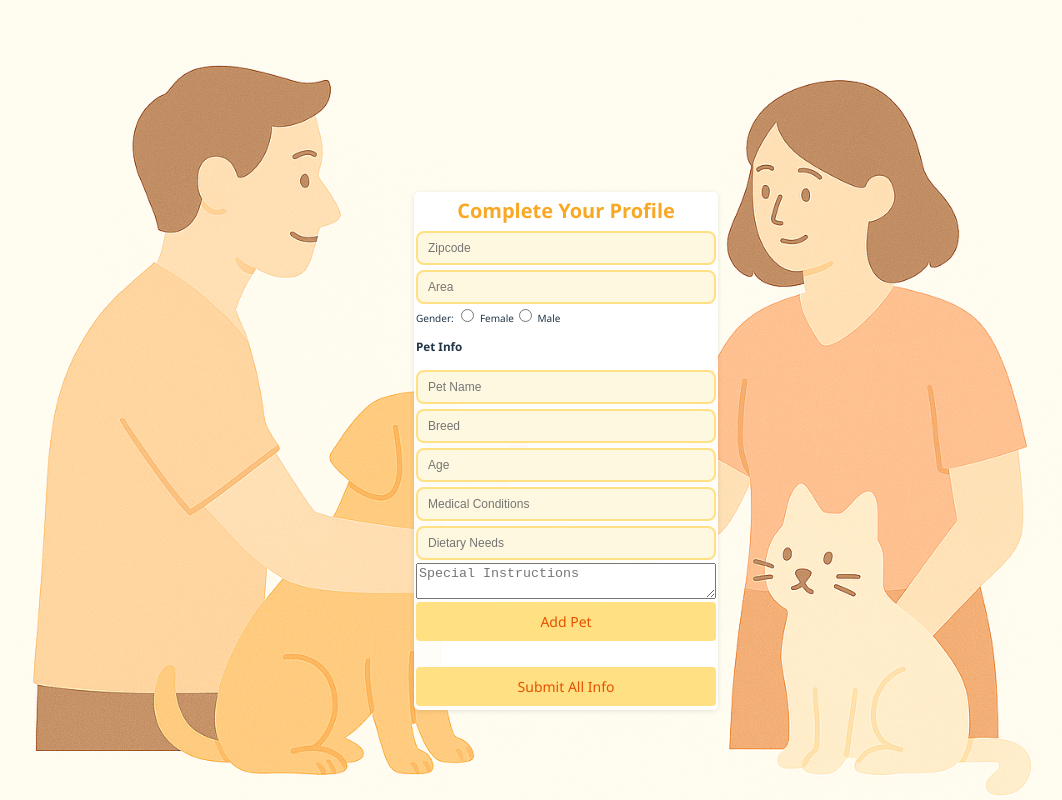
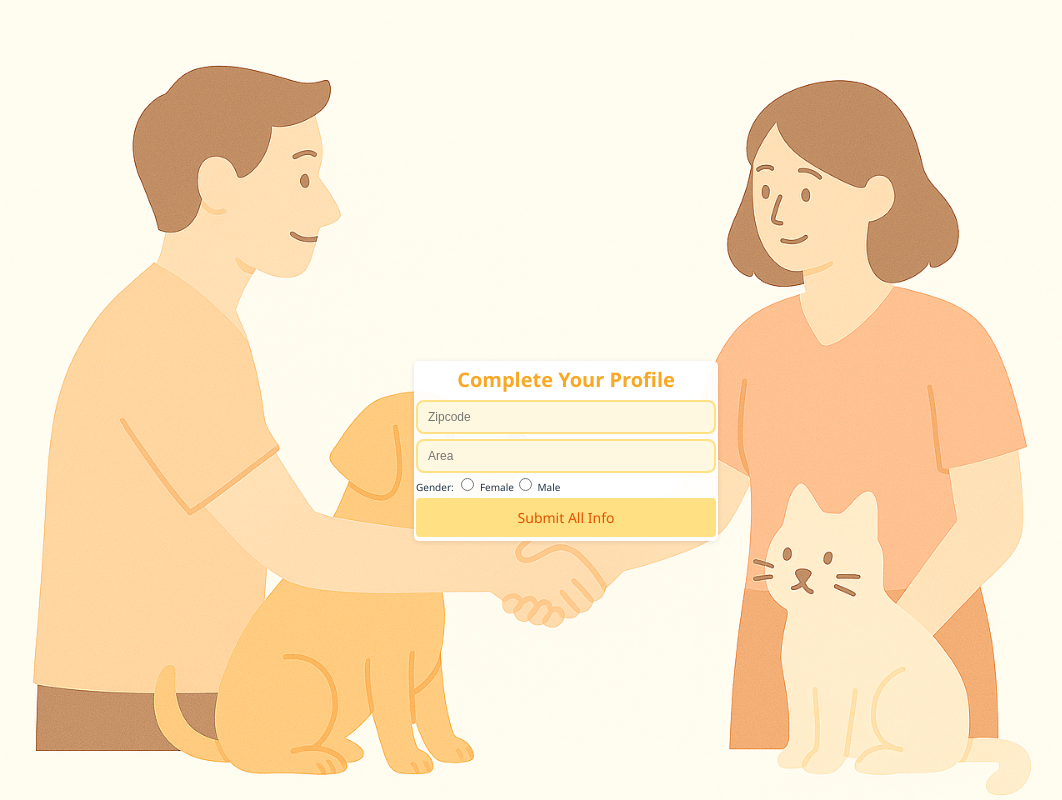
Before and after one commit to anastvud/help2pet, a React (Vite) app in the folder frontend/: page /complete-owner in a window 1280 px wide. Shown: the top 800 px of the page, without its empty margins (90-1152 px from the left). Built offline with nearby package versions, Linux system fonts and the light colour scheme.

Commit message:
remove pets from complete profile

```diff
--- a/frontend/src/CompleteOwner.jsx
+++ b/frontend/src/CompleteOwner.jsx
@@ -123,53 +123,7 @@ function CompleteOwner() {
           </label>
         </div>
 
-        <h3>Pet Info</h3>
-        <input
-          name="name"
-          placeholder="Pet Name"
-          value={petForm.name}
-          onChange={handlePetChange}
-        />
-        <input
-          name="breed"
-          placeholder="Breed"
-          value={petForm.breed}
-          onChange={handlePetChange}
-        />
-        <input
-          name="age"
-          placeholder="Age"
-          value={petForm.age}
-          onChange={handlePetChange}
-        />
-        <input
-          name="medical"
-          placeholder="Medical Conditions"
-          value={petForm.medical}
-          onChange={handlePetChange}
-        />
-        <input
-          name="diet"
-          placeholder="Dietary Needs"
-          value={petForm.diet}
-          onChange={handlePetChange}
-        />
-        <textarea
-          name="notes"
-          placeholder="Special Instructions"
-          value={petForm.notes}
-          onChange={handlePetChange}
-        />
 
-        <button onClick={addPet}>Add Pet</button>
-
-        <ul>
-          {pets.map((pet, idx) => (
-            <li key={idx}>
-              {pet.name} ({pet.breed}) - Age: {pet.age}
-            </li>
-          ))}
-        </ul>
 
         <button onClick={handleSubmit}>Submit All Info</button>
       </div>
```
